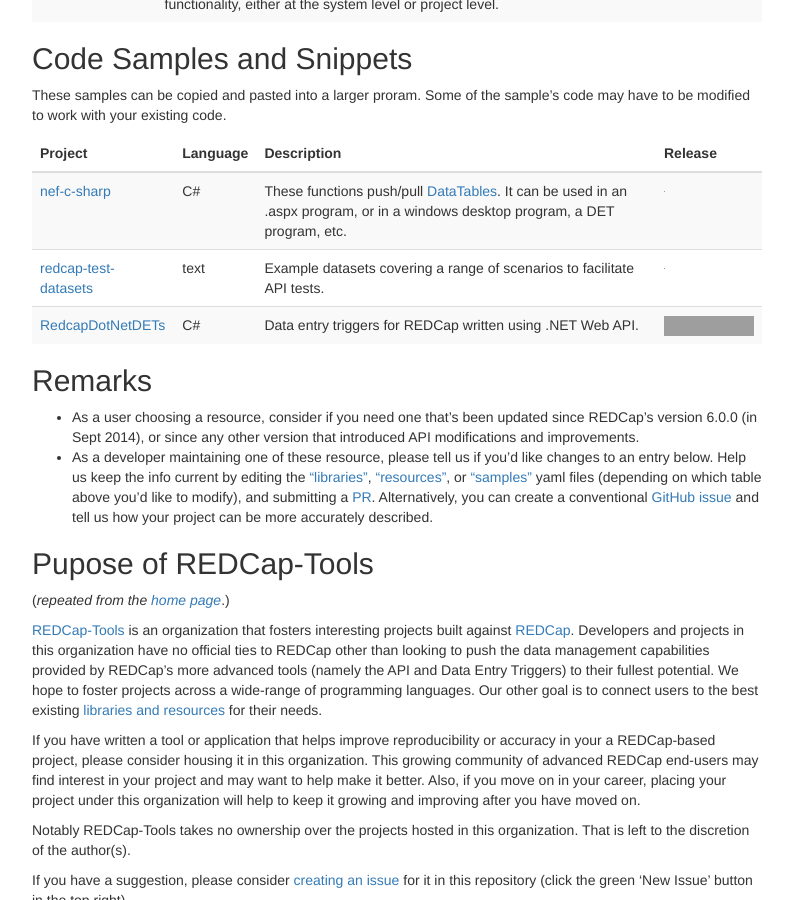
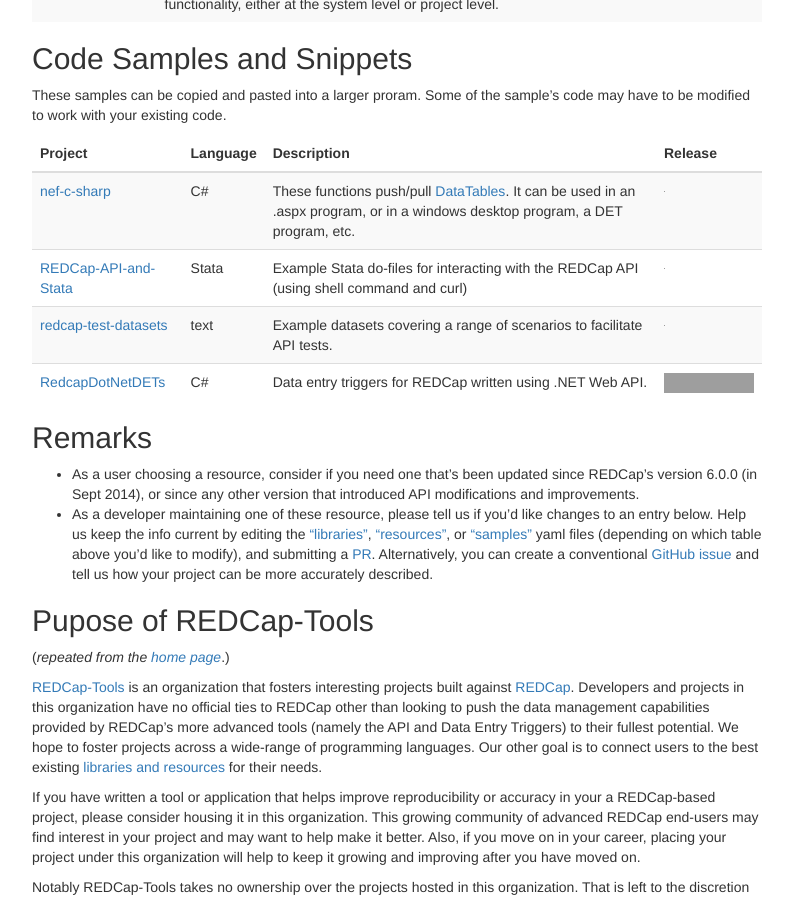
Before and after one commit to redcap-tools/redcap-tools.github.io, a Jekyll site: the page built from projects.md, in a window 1280 px wide and 900 px high, scrolled down 1571 px. Shown: the whole window, without its empty margins (243-1036 px from the left). Built offline with Jekyll 4.4.1, drawn with Linux system fonts in a browser that asks for light colours; grey boxes are pictures that could not be loaded.

Commit message:
Stata example
from @lsgs.  Closes #45

```diff
--- a/_data/samples.yml
+++ b/_data/samples.yml
@@ -10,6 +10,11 @@
   repo_release: https://via.placeholder.com/1.svg
   language: C#
   description: These functions push/pull <a href="https://msdn.microsoft.com/en-us/library/system.data.datatable.aspx">DataTables</a>.  It can be used in an .aspx program, or in a windows desktop program, a DET program, etc.
+- name: REDCap-API-and-Stata
+  repo: https://github.com/lsgs/REDCap-API-and-Stata
+  repo_release: https://via.placeholder.com/1.svg
+  language: Stata
+  description: Example Stata do-files for interacting with the REDCap API (using shell command and curl)
 - name: redcap-test-datasets
   repo: https://github.com/redcap-tools/redcap-test-datasets
   repo_release: https://via.placeholder.com/1.svg
```
